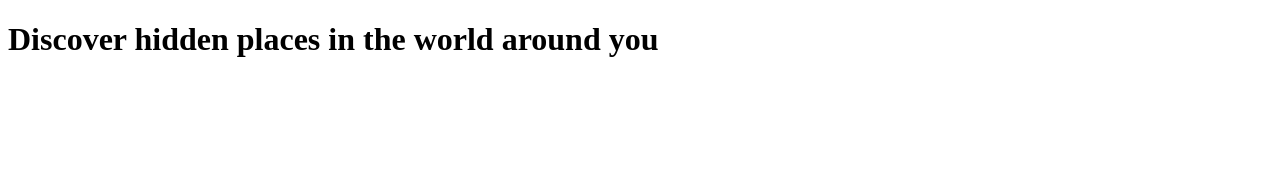
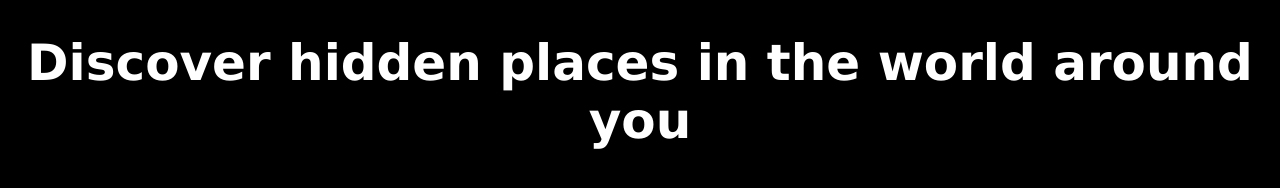
Before and after one commit to awjdthornton/excursion, a plain HTML site: page index.html in a window 1280 px wide. Drawn offline with Linux system fonts and the light colour scheme.

Commit message:
Fixing reference to css stylesheet

```diff
--- a/index.html
+++ b/index.html
@@ -3,7 +3,7 @@
   <head>
     <meta charset="utf-8">
     <title>Excursion</title>
-    <link rel="stylesheet" href="/css/master.css" type="text/css">
+    <link rel="stylesheet" href="css/style.css" type="text/css">
   </head>
   <body>
     <h1>Discover hidden places in the world around you</h1>
```
